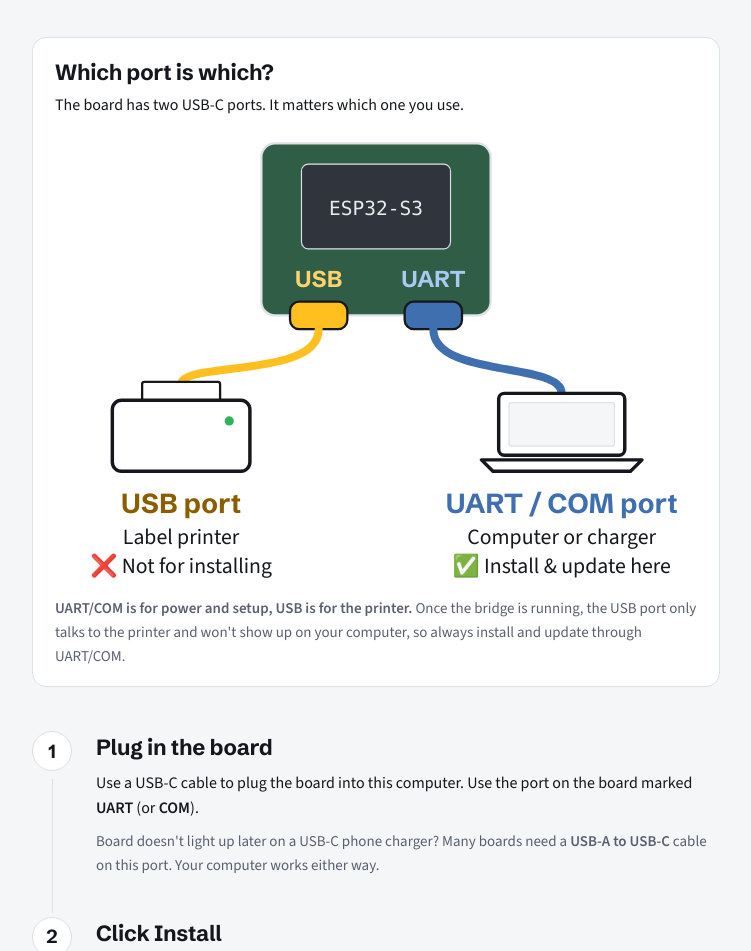
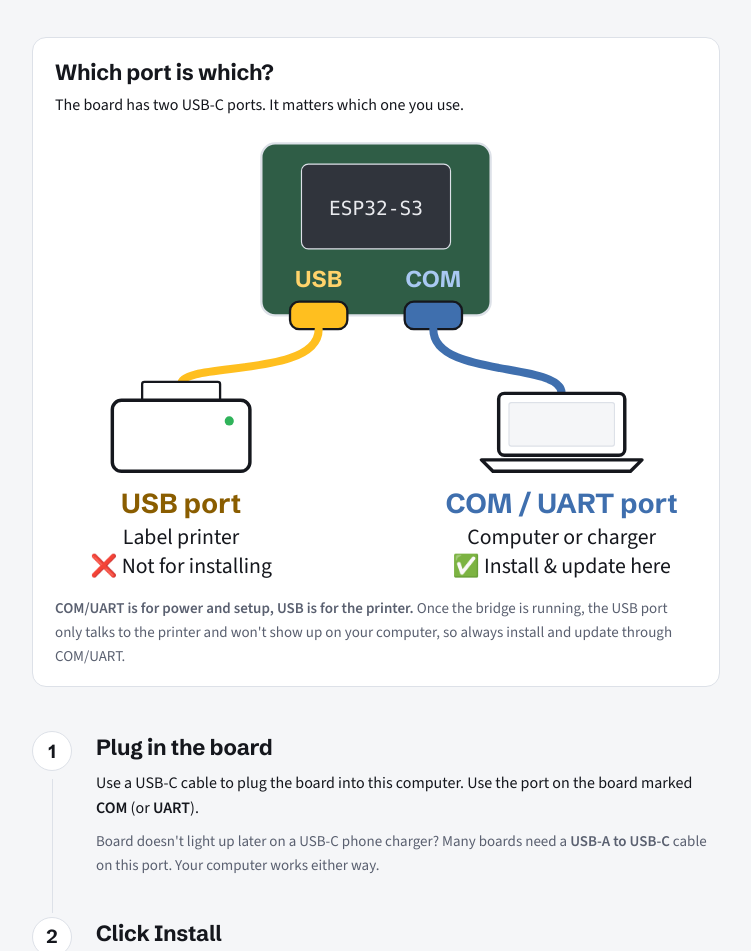
Before and after one commit to BTLtech1/esp32-label-printer-bridge, a plain HTML site: page web/index.html in a window 1280 px wide. Shown: the part 380-1331 px from the top of the page, without its empty margins (264-1015 px from the left). Drawn offline with nearby package versions, Linux system fonts and the light colour scheme; a web font is replaced by a local one.

Commit message:
Call the install port COM first (COM / UART): that's what the boards are labeled

```diff
--- a/web/index.html
+++ b/web/index.html
@@ -168,12 +168,12 @@
   <section class="ports-panel" aria-labelledby="ports-h">
     <h2 id="ports-h">Which port is which?</h2>
     <p>The board has two USB-C ports. It matters which one you use.</p>
-    <svg class="ports" viewBox="0 0 560 400" role="img" aria-label="The UART/COM port connects to your computer or a charger for power and installing. The USB port connects to the label printer.">
+    <svg class="ports" viewBox="0 0 560 400" role="img" aria-label="The COM/UART port connects to your computer or a charger for power and installing. The USB port connects to the label printer.">
       <rect x="180" y="10" width="200" height="150" rx="12" class="pcb"/>
       <rect x="215" y="28" width="130" height="74" rx="6" class="chip"/>
       <text x="280" y="72" class="chiptxt">ESP32-S3</text>
       <text x="230" y="135" class="portlbl usb">USB</text>
-      <text x="330" y="135" class="portlbl uart">UART</text>
+      <text x="330" y="135" class="portlbl uart">COM</text>
       <rect x="205" y="148" width="50" height="24" rx="8" class="port usbfill"/>
       <rect x="305" y="148" width="50" height="24" rx="8" class="port uartfill"/>
       <path d="M230 172 C230 215 110 200 110 220" class="cable usbline"/>
@@ -187,17 +187,17 @@
       <text x="110" y="332" class="cap usb" text-anchor="middle">USB port</text>
       <text x="110" y="359" class="sub" text-anchor="middle">Label printer</text>
       <text x="110" y="385" class="sub" text-anchor="middle">&#10060; Not for installing</text>
-      <text x="442" y="332" class="cap uart" text-anchor="middle">UART / COM port</text>
+      <text x="442" y="332" class="cap uart" text-anchor="middle">COM / UART port</text>
       <text x="442" y="359" class="sub" text-anchor="middle">Computer or charger</text>
       <text x="442" y="385" class="sub" text-anchor="middle">&#9989; Install &amp; update here</text>
     </svg>
-    <p class="muted"><b>UART/COM is for power and setup, USB is for the printer.</b> Once the bridge is running, the USB port only talks to the printer and won't show up on your computer, so always install and update through UART/COM.</p>
+    <p class="muted"><b>COM/UART is for power and setup, USB is for the printer.</b> Once the bridge is running, the USB port only talks to the printer and won't show up on your computer, so always install and update through COM/UART.</p>
   </section>
 
   <ol class="steps">
     <li class="step">
       <h2>Plug in the board</h2>
-      <p>Use a USB-C cable to plug the board into this computer. Use the port on the board marked <b>UART</b> (or <b>COM</b>).</p>
+      <p>Use a USB-C cable to plug the board into this computer. Use the port on the board marked <b>COM</b> (or <b>UART</b>).</p>
       <p class="muted">Board doesn't light up later on a USB-C phone charger? Many boards need a <b>USB-A to USB-C</b> cable on this port. Your computer works either way.</p>
     </li>
 
@@ -235,7 +235,7 @@
       <h2>Plug in your printer</h2>
       <p>Plug your label printer into the board's other port, marked <b>USB</b>, and turn the printer on. The light on the board turns <b>green</b> when the printer is ready. (Red = no printer yet, purple = not on your Wi-Fi yet.)</p>
       <details><summary>Light stays red?</summary>
-        <p>Check the printer is on and plugged into <b>USB</b>, not UART. Many printers also wait for 5&nbsp;V on the cable, which these boards don't send by default. The fix is a dab of solder (or conductive pen) across the two tiny pads marked <b>USB-OTG</b> on the board, or a small USB-C OTG adapter with a charger plugged into it. USB hubs and docks don't work. <a href="https://github.com/BTLtech1/esp32-label-printer-bridge#troubleshooting">More help</a>.</p>
+        <p>Check the printer is on and plugged into <b>USB</b>, not COM. Many printers also wait for 5&nbsp;V on the cable, which these boards don't send by default. The fix is a dab of solder (or conductive pen) across the two tiny pads marked <b>USB-OTG</b> on the board, or a small USB-C OTG adapter with a charger plugged into it. USB hubs and docks don't work. <a href="https://github.com/BTLtech1/esp32-label-printer-bridge#troubleshooting">More help</a>.</p>
       </details>
     </li>
 
```
Also changed, not shown: 1 other file.
